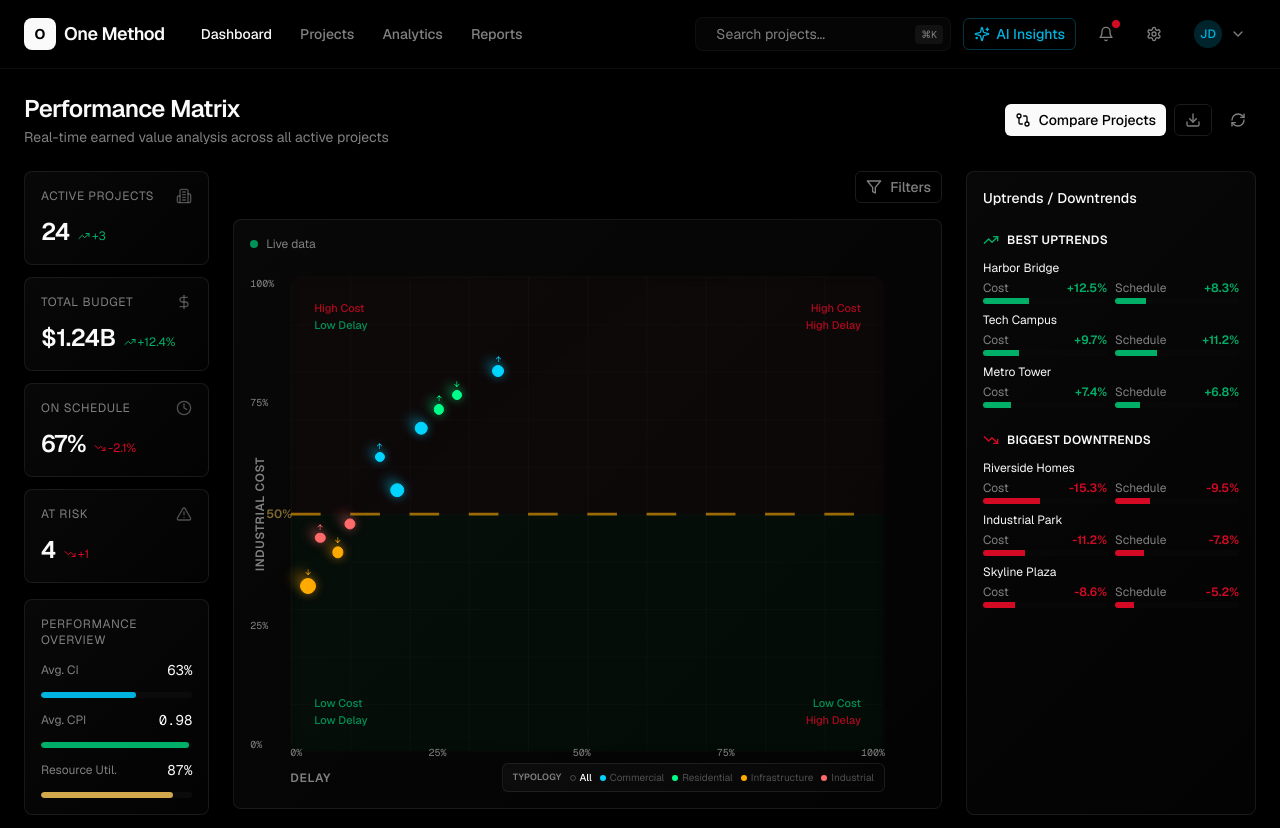
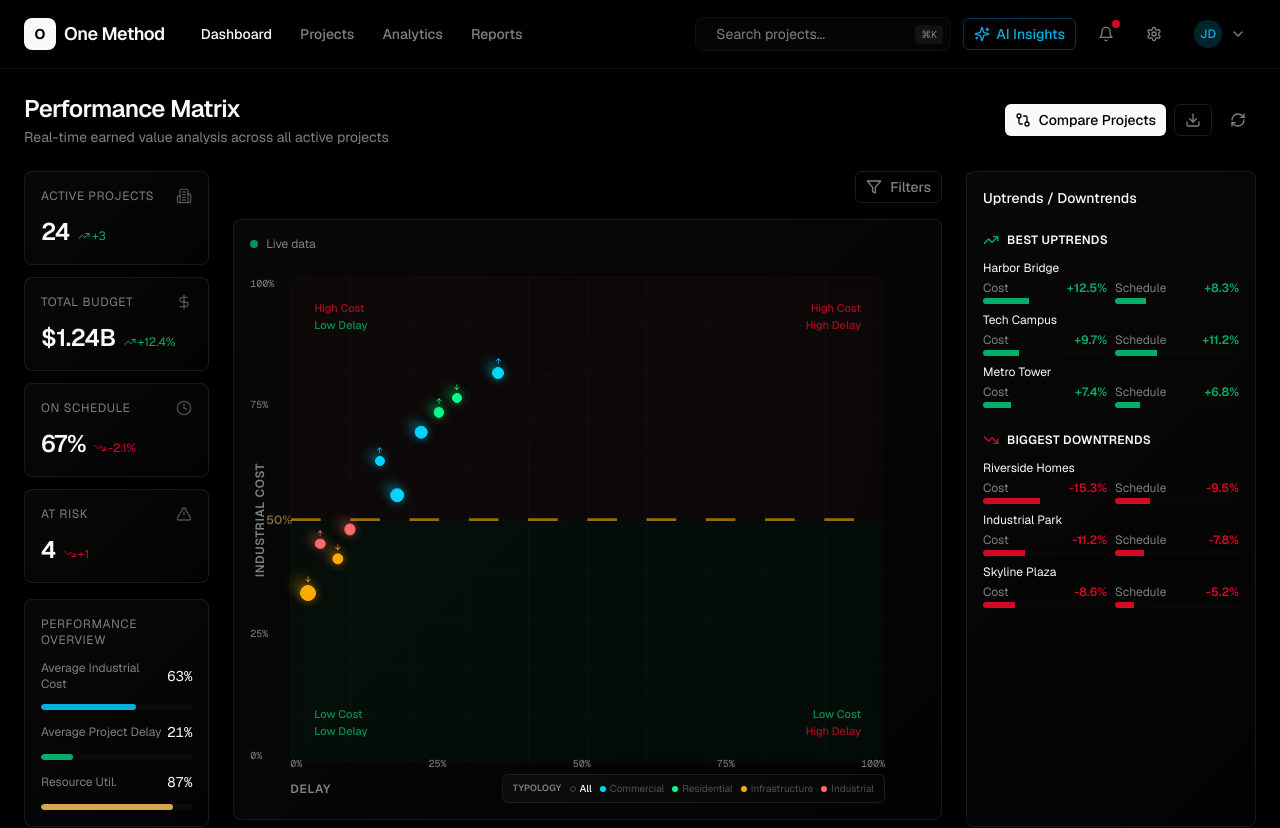
Before and after one commit to danielrebelo-volis/v0-volis-build-dashboard, a Next.js app: page / in a window 1280 px wide. Shown: the top 828 px of the page. Built offline with nearby package versions, Linux system fonts and the light colour scheme.

Commit message:
feat: rename Avg. CPI to Average Project Delay in metrics-sidebar

```diff
--- a/components/metrics-sidebar.tsx
+++ b/components/metrics-sidebar.tsx
@@ -90,7 +90,7 @@ export function MetricsSidebar() {
 
         <div className="space-y-3">
           <div className="flex items-center justify-between">
-            <span className="text-xs text-muted-foreground">Avg. CI</span>
+            <span className="text-xs text-muted-foreground">Average Industrial Cost</span>
             <span className="text-sm font-mono text-foreground">63%</span>
           </div>
           <div className="w-full h-1.5 bg-secondary rounded-full overflow-hidden">
@@ -98,11 +98,11 @@ export function MetricsSidebar() {
           </div>
 
           <div className="flex items-center justify-between">
-            <span className="text-xs text-muted-foreground">Avg. CPI</span>
-            <span className="text-sm font-mono text-foreground">0.98</span>
+            <span className="text-xs text-muted-foreground">Average Project Delay</span>
+            <span className="text-sm font-mono text-foreground">21%</span>
           </div>
           <div className="w-full h-1.5 bg-secondary rounded-full overflow-hidden">
-            <div className="h-full bg-success rounded-full" style={{ width: "98%" }} />
+            <div className="h-full bg-success rounded-full" style={{ width: "21%" }} />
           </div>
 
           <div className="flex items-center justify-between">
```
